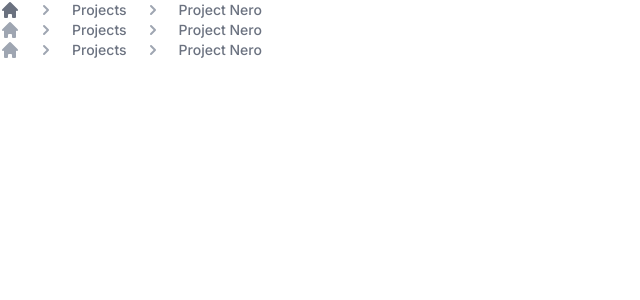
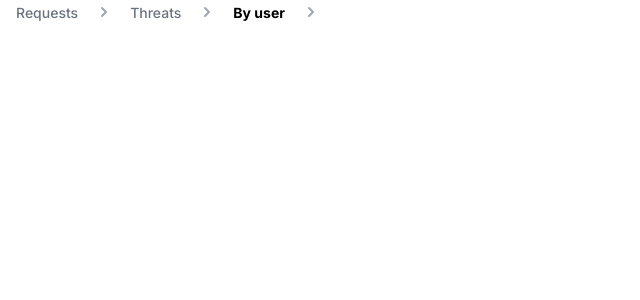
Before and after one commit to hnordt/web-template, a Next.js app: page / in a window 1280 px wide. Shown: the top 300 px of the page, without its empty margins (0-640 px from the left). Built offline with nearby package versions, Linux system fonts and the light colour scheme.

Commit message:
chore: Implemented layout

```diff
--- a/package.json
+++ b/package.json
@@ -19,7 +19,7 @@
     "react": "17.0.1",
     "react-dom": "17.0.1",
     "react-hook-form": "6.10.1",
-    "react-icons": "3.11.0",
+    "react-icons": "^3.11.0",
     "react-query": "2.26.1",
     "react-router-dom": "5.2.0",
     "react-toastify": "6.0.9",
--- a/src/pages/index.js
+++ b/src/pages/index.js
@@ -1,31 +1,32 @@
 import React from "react"
+import classNames from "classnames"
 
 function Breadcrumbs(props) {
-  return <nav>{props.children}</nav>
+  return <nav className="flex">{props.children}</nav>
 }
 
 function Breadcrumb(props) {
   return (
-    <ol className="flex items-center space-x-4">
+    <ol className="flex inline items-center space-x-4 ml-4">
       <li>
         <div>
-          <a href="#" className="text-gray-400 hover:text-gray-500">
-            {/* Heroicon name: home */}
-            <svg
-              className="flex-shrink-0 h-5 w-5 transition duration-150 ease-in-out"
-              aria-hidden="true"
-              xmlns="http://www.w3.org/2000/svg"
-              viewBox="0 0 20 20"
-              fill="currentColor"
+          <a
+            href="#"
+            className="text-sm leading-5 font-medium text-gray-500 hover:text-gray-700 transition duration-150 ease-in-out"
+          >
+            <span
+              className={classNames("", {
+                "font-bold": props.current === true,
+                "text-black": props.current === true,
+              })}
             >
-              <path d="M10.707 2.293a1 1 0 00-1.414 0l-7 7a1 1 0 001.414 1.414L4 10.414V17a1 1 0 001 1h2a1 1 0 001-1v-2a1 1 0 011-1h2a1 1 0 011 1v2a1 1 0 001 1h2a1 1 0 001-1v-6.586l.293.293a1 1 0 001.414-1.414l-7-7z" />
-            </svg>
+              {props.children}
+            </span>
           </a>
-          <span className="sr-only">Home</span>
         </div>
       </li>
       <li>
-        <div className="flex items-center space-x-4">
+        <div id="arrow" className="flex items-center space-x-4">
           {/* Heroicon name: chevron-right */}
           <svg
             className="flex-shrink-0 h-5 w-5 text-gray-400"
@@ -40,37 +41,6 @@ function Breadcrumb(props) {
               clipRule="evenodd"
             />
           </svg>
-          <a
-            href="#"
-            className="text-sm leading-5 font-medium text-gray-500 hover:text-gray-700 transition duration-150 ease-in-out"
-          >
-            Projects
-          </a>
-        </div>
-      </li>
-      <li>
-        <div className="flex items-center space-x-4">
-          {/* Heroicon name: chevron-right */}
-          <svg
-            className="flex-shrink-0 h-5 w-5 text-gray-400"
-            aria-hidden="true"
-            xmlns="http://www.w3.org/2000/svg"
-            viewBox="0 0 20 20"
-            fill="currentColor"
-          >
-            <path
-              fillRule="evenodd"
-              d="M7.293 14.707a1 1 0 010-1.414L10.586 10 7.293 6.707a1 1 0 011.414-1.414l4 4a1 1 0 010 1.414l-4 4a1 1 0 01-1.414 0z"
-              clipRule="evenodd"
-            />
-          </svg>
-          <a
-            href="#"
-            aria-current="page"
-            className="text-sm leading-5 font-medium text-gray-500 hover:text-gray-700 transition duration-150 ease-in-out"
-          >
-            Project Nero
-          </a>
         </div>
       </li>
     </ol>
```
